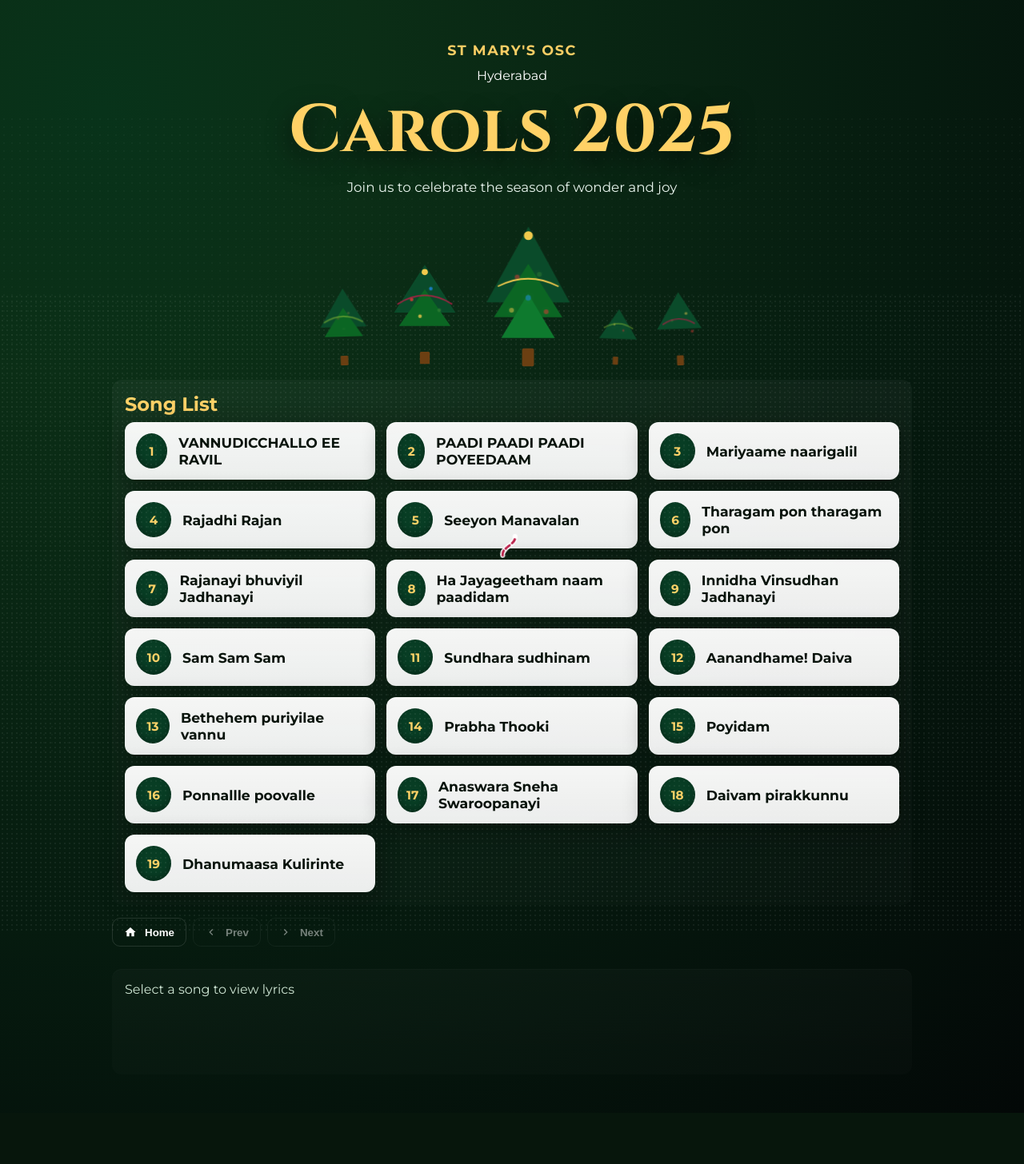
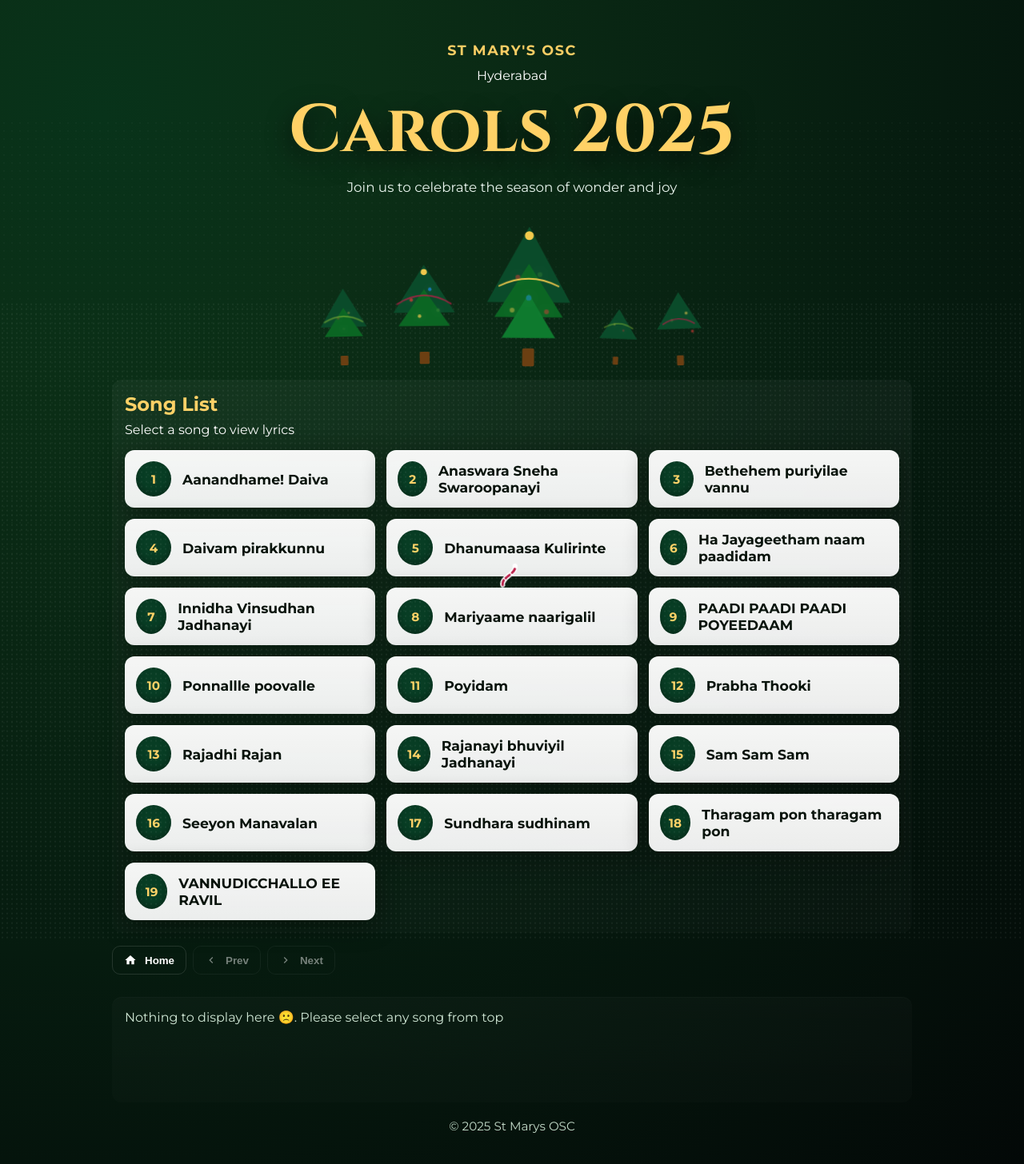
Before and after one commit to anoop-varghese/carols, a React (Create React App) app: page / in a window 1280 px wide. Shown: the top 1456 px of the page at 80% size. Before the commit the page ends 1392 px from the top, so only its background shows below. Built offline with nearby package versions, Linux system fonts and the light colour scheme.

Commit message:
added sort song before render

```diff
--- a/src/App.css
+++ b/src/App.css
@@ -1,136 +1,358 @@
-@import url('https://fonts.googleapis.com/css2?family=Cinzel:wght@400;700&family=Montserrat:wght@500;600;700&family=Playfair+Display:wght@400;700&display=swap');
+@import url("https://fonts.googleapis.com/css2?family=Cinzel:wght@400;700&family=Montserrat:wght@500;600;700&family=Playfair+Display:wght@400;700&display=swap");
 
-
-:root{
+:root {
   --green: #0d5b2d; /* deeper emerald */
-  --pine:  #083d24; /* dark pine */
+  --pine: #083d24; /* dark pine */
   --berry: #a4163a; /* rich berry red */
-  --gold:  #ffd166; /* warm gold */
-  --accent:#76e4c7; /* icy mint accent */
-  --card-bg: rgba(255,255,255,0.92);
+  --gold: #ffd166; /* warm gold */
+  --accent: #76e4c7; /* icy mint accent */
+  --card-bg: rgba(255, 255, 255, 0.92);
 }
 
-.carols-app{
-  min-height:100vh;
-  display:flex;
-  flex-direction:column;
-  align-items:center;
-  background: radial-gradient(circle at 10% 10%, #08331a 0%, #0b2e16 20%, #061b0f 60%, #030807 100%);
+.carols-app {
+  min-height: 100vh;
+  display: flex;
+  flex-direction: column;
+  align-items: center;
+  background: radial-gradient(
+    circle at 10% 10%,
+    #08331a 0%,
+    #0b2e16 20%,
+    #061b0f 60%,
+    #030807 100%
+  );
   color: #fff;
-  font-family: 'Montserrat', system-ui, -apple-system, 'Segoe UI', Roboto, 'Helvetica Neue', Arial;
+  font-family: "Montserrat", system-ui, -apple-system, "Segoe UI", Roboto,
+    "Helvetica Neue", Arial;
   padding: 0 1rem 3rem;
-  position:relative;
-  overflow:hidden;
+  position: relative;
+  overflow: hidden;
 }
 
 /* Forest at top */
-.forest{
+.forest {
   position: relative;
   width: 100%;
-  display:flex;
-  align-items:flex-end;
-  justify-content:center;
-  gap:18px;
-  pointer-events:none;
-  z-index:1;
+  display: flex;
+  align-items: flex-end;
+  justify-content: center;
+  gap: 18px;
+  pointer-events: none;
+  z-index: 1;
   margin-bottom: 12px;
   padding-top: 6px;
 }
-.forest .tree{ transform-origin: 50% 100%; }
-.tree--xsmall{ width:56px; height:auto; animation: sway 3.8s ease-in-out infinite; animation-delay: 0.2s; }
-.tree--small{ width:72px; height:auto; animation: sway 5s ease-in-out infinite; animation-delay: 0.1s; }
-.tree--small-2{ width:68px; height:auto; animation: sway 2.6s ease-in-out infinite; animation-delay: 0.45s; }
-.tree--medium{ width:92px; height:auto; animation: sway 3s ease-in-out infinite; animation-delay: 0.3s; }
-.tree--large{ width:130px; height:auto; animation: sway 4.5s ease-in-out infinite; animation-delay: 0.0s; }
+.forest .tree {
+  transform-origin: 50% 100%;
+}
+.tree--xsmall {
+  width: 56px;
+  height: auto;
+  animation: sway 3.8s ease-in-out infinite;
+  animation-delay: 0.2s;
+}
+.tree--small {
+  width: 72px;
+  height: auto;
+  animation: sway 5s ease-in-out infinite;
+  animation-delay: 0.1s;
+}
+.tree--small-2 {
+  width: 68px;
+  height: auto;
+  animation: sway 2.6s ease-in-out infinite;
+  animation-delay: 0.45s;
+}
+.tree--medium {
+  width: 92px;
+  height: auto;
+  animation: sway 3s ease-in-out infinite;
+  animation-delay: 0.3s;
+}
+.tree--large {
+  width: 130px;
+  height: auto;
+  animation: sway 4.5s ease-in-out infinite;
+  animation-delay: 0s;
+}
 
 /* tree lights */
-.tree .lights { pointer-events: none; }
-.light{ filter: drop-shadow(0 0 6px rgba(255,255,255,0.08)); opacity:0.95; }
-.light--red{ fill:#e53935; }
-.light--green{ fill:#2e7d32; }
-.light--blue{ fill:#1e88e5; }
-.light--yellow{ fill:#f2c94c; }
-.light--yellow, .light--red, .light--green, .light--blue{ transform-origin: center; animation: twinkle 2.6s linear infinite; }
-.tree--small .light{ animation-duration:2.8s; }
-.tree--medium .light{ animation-duration:2.2s; }
-.tree--large .light{ animation-duration:3.2s; }
-.tree--xsmall .light{ animation-duration:2s; }
-.tree--small-2 .light{ animation-duration:2.6s; }
-
-@keyframes twinkle{
-  0%{ opacity:0.18; transform:scale(0.9); }
-  40%{ opacity:1; transform:scale(1.05); }
-  60%{ opacity:0.7; transform:scale(0.95); }
-  100%{ opacity:0.18; transform:scale(0.9); }
+.tree .lights {
+  pointer-events: none;
+}
+.light {
+  filter: drop-shadow(0 0 6px rgba(255, 255, 255, 0.08));
+  opacity: 0.95;
+}
+.light--red {
+  fill: #e53935;
+}
+.light--green {
+  fill: #2e7d32;
+}
+.light--blue {
+  fill: #1e88e5;
+}
+.light--yellow {
+  fill: #f2c94c;
+}
+.light--yellow,
+.light--red,
+.light--green,
+.light--blue {
+  transform-origin: center;
+  animation: twinkle 2.6s linear infinite;
+}
+.tree--small .light {
+  animation-duration: 2.8s;
+}
+.tree--medium .light {
+  animation-duration: 2.2s;
+}
+.tree--large .light {
+  animation-duration: 3.2s;
+}
+.tree--xsmall .light {
+  animation-duration: 2s;
+}
+.tree--small-2 .light {
+  animation-duration: 2.6s;
 }
 
-.hero{
-  text-align:center;
-  padding:2rem 1rem 1rem;
-  margin-top:0.5rem;
+@keyframes twinkle {
+  0% {
+    opacity: 0.18;
+    transform: scale(0.9);
+  }
+  40% {
+    opacity: 1;
+    transform: scale(1.05);
+  }
+  60% {
+    opacity: 0.7;
+    transform: scale(0.95);
+  }
+  100% {
+    opacity: 0.18;
+    transform: scale(0.9);
+  }
 }
-.church{
-  font-weight:700;
-  color:var(--gold);
-  letter-spacing:1.6px;
-  font-size:1.1rem;
-  text-transform:uppercase;
-  opacity:0.98;
+
+.hero {
+  text-align: center;
+  padding: 2rem 1rem 1rem;
+  margin-top: 0.5rem;
 }
-.app-title{
-  font-family: 'Cinzel', 'Playfair Display', serif;
+.church {
+  font-weight: 700;
+  color: var(--gold);
+  letter-spacing: 1.6px;
+  font-size: 1.1rem;
+  text-transform: uppercase;
+  opacity: 0.98;
+}
+.app-title {
+  font-family: "Cinzel", "Playfair Display", serif;
   font-size: clamp(3rem, 8vw, 5.25rem);
-  margin:0.2rem 0 0.25rem;
+  margin: 0.2rem 0 0.25rem;
   color: var(--gold);
-  text-shadow: 0 10px 30px rgba(0,0,0,0.65);
+  text-shadow: 0 10px 30px rgba(0, 0, 0, 0.65);
   letter-spacing: 0.6px;
 }
-.lead{
-  margin:0.25rem 0 0.75rem;
+.lead {
+  margin: 0.25rem 0 0.75rem;
   color: #e9f5ee;
-  font-size:1.05rem;
+  font-size: 1.05rem;
   max-width: 780px;
 }
 
-.content{ width:100%; max-width:1000px; }
-.songs{ background: linear-gradient(180deg, rgba(255,255,255,0.04), rgba(255,255,255,0.02)); padding:1rem; border-radius:12px; backdrop-filter: blur(6px); }
-.section-title{ color:var(--gold); margin:0 0 0.5rem 0; font-weight:700; }
+.content {
+  width: 100%;
+  max-width: 1000px;
+}
+.songs {
+  background: linear-gradient(
+    180deg,
+    rgba(255, 255, 255, 0.04),
+    rgba(255, 255, 255, 0.02)
+  );
+  padding: 1rem;
+  border-radius: 12px;
+  backdrop-filter: blur(6px);
+}
+.section-title {
+  color: var(--gold);
+  margin: 0 0 0.5rem 0;
+  font-weight: 700;
+}
 
 /* Player area */
-.controls{ display:flex; gap:8px; align-items:center; }
-.btn{ background:transparent; border:1px solid rgba(255,255,255,0.12); color:#fff; padding:9px 14px; border-radius:10px; cursor:pointer; font-weight:600; display:inline-flex; align-items:center; gap:10px; }
-.btn svg{ display:block; width:16px; height:16px; flex:0 0 auto; }
-.btn .btn-label{ line-height:1; }
-.btn:disabled{ opacity:0.45; cursor:not-allowed; }
-.btn.primary{ background:linear-gradient(180deg,var(--gold), #f0b429); color:#07120a; border-color:rgba(0,0,0,0.15); box-shadow: 0 6px 18px rgba(240,180,41,0.12); }
+.controls {
+  display: flex;
+  gap: 8px;
+  align-items: center;
+}
+.btn {
+  background: transparent;
+  border: 1px solid rgba(255, 255, 255, 0.12);
+  color: #fff;
+  padding: 9px 14px;
+  border-radius: 10px;
+  cursor: pointer;
+  font-weight: 600;
+  display: inline-flex;
+  align-items: center;
+  gap: 10px;
+}
+.btn svg {
+  display: block;
+  width: 16px;
+  height: 16px;
+  flex: 0 0 auto;
+}
+.btn .btn-label {
+  line-height: 1;
+}
+.btn:disabled {
+  opacity: 0.45;
+  cursor: not-allowed;
+}
+.btn.primary {
+  background: linear-gradient(180deg, var(--gold), #f0b429);
+  color: #07120a;
+  border-color: rgba(0, 0, 0, 0.15);
+  box-shadow: 0 6px 18px rgba(240, 180, 41, 0.12);
+}
 
+.song-list {
+  list-style: none;
+  margin: 0;
+  padding: 0;
+  display: grid;
+  grid-template-columns: repeat(auto-fit, minmax(240px, 1fr));
+  gap: 14px;
+}
+.song-card {
+  display: flex;
+  align-items: center;
+  gap: 14px;
+  padding: 14px;
+  background: linear-gradient(
+    180deg,
+    rgba(255, 255, 255, 0.96),
+    rgba(255, 255, 255, 0.92)
+  );
+  color: #07120a;
+  border-radius: 12px;
+  box-shadow: 0 8px 30px rgba(2, 6, 2, 0.45);
+  transition: transform 0.18s ease, box-shadow 0.18s ease;
+}
+.song-card:hover {
+  transform: translateY(-6px);
+  box-shadow: 0 14px 30px rgba(2, 6, 2, 0.55);
+}
+.song-index {
+  width: 44px;
+  height: 44px;
+  display: flex;
+  align-items: center;
+  justify-content: center;
+  border-radius: 50%;
+  background: var(--pine);
+  color: var(--gold);
+  font-weight: 800;
+  box-shadow: inset 0 -4px 8px rgba(0, 0, 0, 0.28);
+  font-size: 0.95rem;
+}
+.song-name {
+  font-weight: 700;
+  font-size: 1.08rem;
+}
+.song-card.selected {
+  outline: 3px solid rgba(242, 201, 76, 0.18);
+  box-shadow: 0 18px 38px rgba(2, 6, 2, 0.6);
+  transform: translateY(-6px);
+}
 
-.song-list{ list-style:none; margin:0; padding:0; display:grid; grid-template-columns: repeat(auto-fit,minmax(240px,1fr)); gap:14px; }
-.song-card{
-  display:flex; align-items:center; gap:14px; padding:14px; background:linear-gradient(180deg, rgba(255,255,255,0.96), rgba(255,255,255,0.92)); color:#07120a; border-radius:12px; box-shadow: 0 8px 30px rgba(2,6,2,0.45);
-  transition: transform .18s ease, box-shadow .18s ease;
+.post-controls {
+  margin-top: 1rem;
+  display: flex;
+  gap: 16px;
+  flex-direction: column;
+  align-items: stretch;
 }
-.song-card:hover{ transform: translateY(-6px); box-shadow: 0 14px 30px rgba(2,6,2,0.55); }
-.song-index{ width:44px; height:44px; display:flex; align-items:center; justify-content:center; border-radius:50%; background:var(--pine); color:var(--gold); font-weight:800; box-shadow: inset 0 -4px 8px rgba(0,0,0,0.28); font-size:0.95rem; }
-.song-name{ font-weight:700; font-size:1.08rem; }
-.song-card.selected{ outline: 3px solid rgba(242,201,76,0.18); box-shadow: 0 18px 38px rgba(2,6,2,0.6); transform: translateY(-6px); }
+.lyrics {
+  margin-top: 12px;
+  padding: 16px;
+  border-radius: 12px;
+  background: linear-gradient(
+    180deg,
+    rgba(255, 255, 255, 0.02),
+    rgba(255, 255, 255, 0.01)
+  );
+  color: #e9f5ee;
+  min-height: 100px;
+  box-shadow: inset 0 1px 0 rgba(255, 255, 255, 0.02);
+}
+.lyrics-title {
+  margin: 0 0 6px 0;
+  color: var(--gold);
+  font-weight: 700;
+}
+.lyrics-body {
+  white-space: pre-wrap;
+  margin: 0;
+  color: #fbfdfb;
+  font-family: "Montserrat", system-ui, -apple-system, "Segoe UI", Roboto;
+  font-size: 1rem;
+}
+.lyrics-empty {
+  color: #cfe6d4;
+}
+.subtitle {
+  margin-bottom: 16px;
+}
 
-.post-controls{ margin-top:1rem; display:flex; gap:16px; flex-direction:column; align-items:stretch; }
-.lyrics{ margin-top:12px; padding:16px; border-radius:12px; background: linear-gradient(180deg, rgba(255,255,255,0.02), rgba(255,255,255,0.01)); color:#e9f5ee; min-height:100px; box-shadow: inset 0 1px 0 rgba(255,255,255,0.02); }
-.lyrics-title{ margin:0 0 6px 0; color:var(--gold); font-weight:700; }
-.lyrics-body{ white-space:pre-wrap; margin:0; color:#fbfdfb; font-family: 'Montserrat', system-ui, -apple-system, 'Segoe UI', Roboto; font-size:1rem; }
-.lyrics-empty{ color:#cfe6d4; }
-
-.footer{ margin-top:1.25rem; color:#cfe6d4; font-size:0.95rem; opacity:0.95; }
+.footer {
+  margin-top: 1.25rem;
+  color: #cfe6d4;
+  font-size: 0.95rem;
+  opacity: 0.95;
+}
 
 /* Snow effect */
-.snow{ position:fixed; pointer-events:none; inset:0; z-index:0; }
-.snow::before, .snow::after{ content:""; position:absolute; inset:0; background-image: radial-gradient(white 1px, rgba(255,255,255,0) 1px); background-size: 6px 6px; opacity:0.06; animation: drift 12s linear infinite; }
-.snow::after{ background-size: 10px 10px; opacity:0.03; animation-duration:24s; }
-@keyframes drift{ from{ transform: translateY(-10%); } to{ transform: translateY(110%); } }
+.snow {
+  position: fixed;
+  pointer-events: none;
+  inset: 0;
+  z-index: 0;
+}
+.snow::before,
+.snow::after {
+  content: "";
+  position: absolute;
+  inset: 0;
+  background-image: radial-gradient(white 1px, rgba(255, 255, 255, 0) 1px);
+  background-size: 6px 6px;
+  opacity: 0.06;
+  animation: drift 12s linear infinite;
+}
+.snow::after {
+  background-size: 10px 10px;
+  opacity: 0.03;
+  animation-duration: 24s;
+}
+@keyframes drift {
+  from {
+    transform: translateY(-10%);
+  }
+  to {
+    transform: translateY(110%);
+  }
+}
 
 /* Positioned decorative SVGs */
-.decor-left{
+.decor-left {
   position: absolute;
   left: 12px;
   bottom: 18%;
@@ -140,7 +362,7 @@
   animation: sway 6s ease-in-out infinite;
 }
 
-.candy{
+.candy {
   position: absolute;
   left: 50%;
   transform: translateX(-50%) rotate(-12deg);
@@ -149,20 +371,39 @@
   opacity: 0.98;
 }
 
-@keyframes sway{
-  0%{ transform: rotate(-2deg); }
-  50%{ transform: rotate(2.5deg); }
-  100%{ transform: rotate(-2deg); }
+@keyframes sway {
+  0% {
+    transform: rotate(-2deg);
+  }
+  50% {
+    transform: rotate(2.5deg);
+  }
+  100% {
+    transform: rotate(-2deg);
+  }
 }
-@keyframes floaty{
-  0%{ transform: translateY(0px); }
-  50%{ transform: translateY(-6px); }
-  100%{ transform: translateY(0px); }
+@keyframes floaty {
+  0% {
+    transform: translateY(0px);
+  }
+  50% {
+    transform: translateY(-6px);
+  }
+  100% {
+    transform: translateY(0px);
+  }
 }
 
 /* Responsive tweaks */
-@media (max-width:560px){
-  .song-card{ padding:10px; }
-  .song-name{ font-size:0.95rem; }
-  .decor-left, .candy{ display:none; }
+@media (max-width: 560px) {
+  .song-card {
+    padding: 10px;
+  }
+  .song-name {
+    font-size: 0.95rem;
+  }
+  .decor-left,
+  .candy {
+    display: none;
+  }
 }
--- a/src/App.js
+++ b/src/App.js
@@ -1,11 +1,10 @@
 import React, { useState } from "react";
-import Clarity from '@microsoft/clarity';
+import Clarity from "@microsoft/clarity";
 import "./App.css";
 import { songs, lyrics } from "./data/songs";
 
 function App() {
-
-  const projectId = "ub3q2e0is3"
+  const projectId = "ub3q2e0is3";
   Clarity.init(projectId);
 
   const [currentIndex, setCurrentIndex] = useState(null);
@@ -394,19 +393,24 @@ function App() {
         {currentIndex == null && (
           <section className="songs">
             <h2 className="section-title">Song List</h2>
+            <div className="subtitle">Select a song to view lyrics</div>
+            {(() => {
+              const sortedSongs = [...songs].sort((a, b) => a.localeCompare(b));
+              return (
                 <ul className="song-list">
-              {songs.map((song, idx) => (
+                  {sortedSongs.map((song, idx) => (
                     <li
                       key={song}
                       className={`song-card ${
                         currentIndex === idx ? "selected" : ""
                       }`}
                       aria-posinset={idx + 1}
-                  aria-setsize={songs.length}
+                      aria-setsize={sortedSongs.length}
                       tabIndex={0}
-                  onClick={() => selectSong(idx)}
+                      onClick={() => setCurrentIndex(idx)}
                       onKeyDown={(e) => {
-                    if (e.key === "Enter" || e.key === " ") selectSong(idx);
+                        if (e.key === "Enter" || e.key === " ")
+                          setCurrentIndex(idx);
                       }}
                     >
                       <div className="song-index">{idx + 1}</div>
@@ -414,6 +418,8 @@ function App() {
                     </li>
                   ))}
                 </ul>
+              );
+            })()}
           </section>
         )}
 
@@ -482,17 +488,33 @@ function App() {
 
           <div className="lyrics">
             {currentIndex == null ? (
-              <div className="lyrics-empty">Select a song to view lyrics</div>
+              <div className="lyrics-empty">
+                Nothing to display here 🙁. Please select any song from top
+              </div>
             ) : (
+              (() => {
+                const sortedSongs = [...songs].sort((a, b) =>
+                  a.localeCompare(b)
+                );
+                return (
                   <div>
-                <h3 className="lyrics-title">{songs[currentIndex]}</h3>
+                    <h3 className="lyrics-title">
+                      {currentIndex + 1} - {sortedSongs[currentIndex]}
+                    </h3>
                     <pre className="lyrics-body">{lyrics[currentIndex]}</pre>
                   </div>
+                );
+              })()
             )}
           </div>
         </section>
       </main>
       <div className="snow" aria-hidden="true" />
+      <footer className="footer">
+        <div className="copyright">
+          &copy; {new Date().getFullYear()} St Marys OSC
+        </div>
+      </footer>
     </div>
   );
 }
```
Lines whose indentation alone changed are shown as unchanged.
